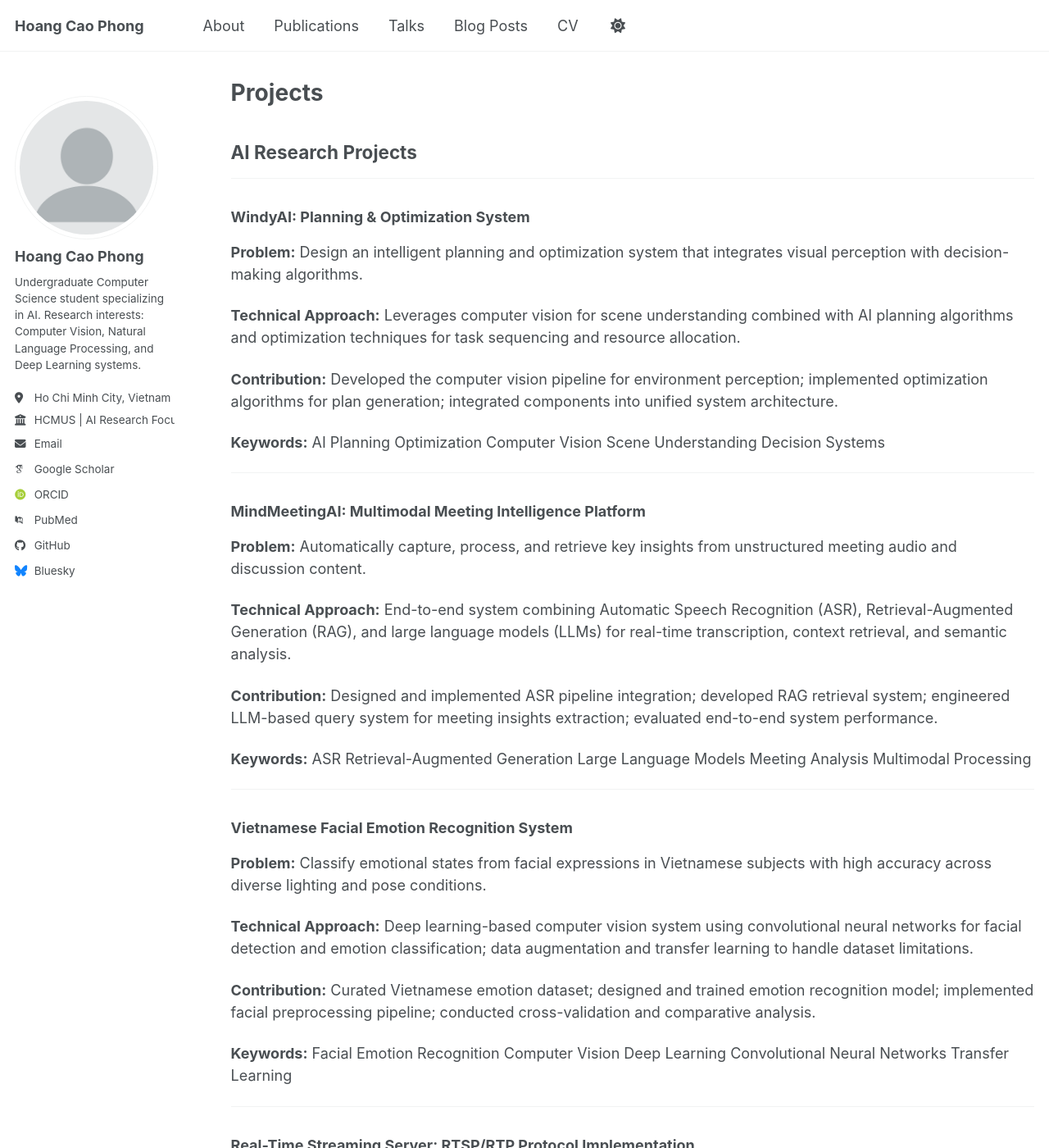
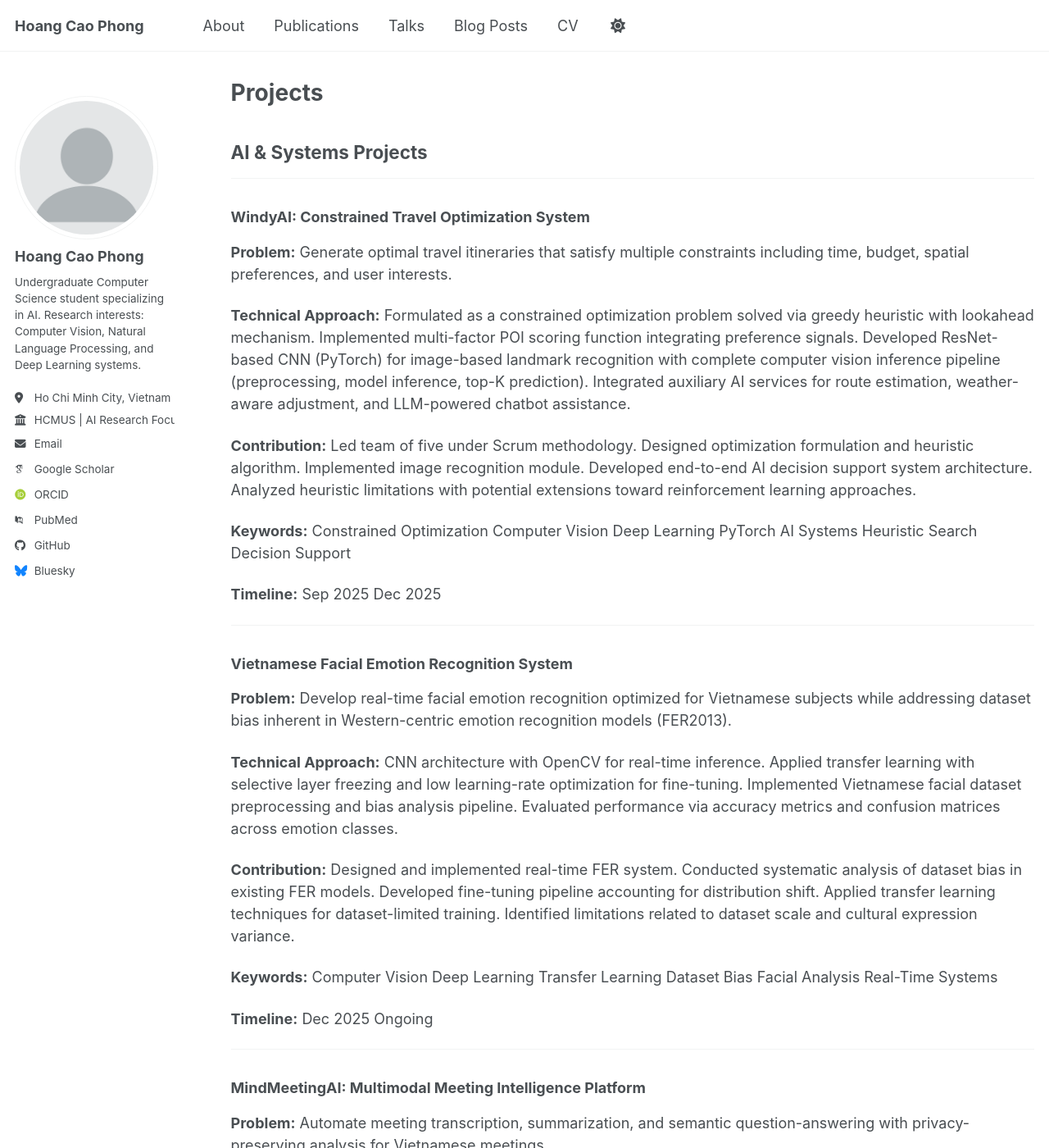
Before and after one commit to HoangCaoPhong/HoangCaoPhong.github.io, a Jekyll site: the page built from _pages/projects.md, in a window 1280 px wide and 1400 px high. Shown: the whole window at 82% size. Built offline with Jekyll 4.4.1, drawn with Linux system fonts in a browser that asks for light colours; some web fonts are replaced; our own code applies the rules of GitHub Pages for plain Markdown files; a script bundle is joined from its source files by our own code; library files that are not in the unit come from our copies; some of the changed text lies outside the part shown.

Commit message:
refactor: generate projects page from CV source
- Extract all projects explicitly stated in CV
- Include 7 projects: WindyAI, Vietnamese FER, MindMeetingAI, RTSP/RTP, MAYBAO, Poker Simulator, Reverse Engineering
- Structure: Problem, Technical Approach, Contribution, Keywords, Timeline
- Use only CV-verified information; no extrapolation
- Academic, lab-ready writing style
- No marketing language
- Add research interests section from CV

```diff
--- a/_pages/projects.md
+++ b/_pages/projects.md
@@ -5,58 +5,128 @@
 author_profile: true
 ---
 
-## AI Research Projects
+## AI & Systems Projects
 
 ---
 
-### WindyAI: Planning & Optimization System
+### WindyAI: Constrained Travel Optimization System
 
-**Problem:** Design an intelligent planning and optimization system that integrates visual perception with decision-making algorithms.
+**Problem:** Generate optimal travel itineraries that satisfy multiple constraints including time, budget, spatial preferences, and user interests.
 
-**Technical Approach:** Leverages computer vision for scene understanding combined with AI planning algorithms and optimization techniques for task sequencing and resource allocation.
+**Technical Approach:**
+Formulated as a constrained optimization problem solved via greedy heuristic with lookahead mechanism. Implemented multi-factor POI scoring function integrating preference signals. Developed ResNet-based CNN (PyTorch) for image-based landmark recognition with complete computer vision inference pipeline (preprocessing, model inference, top-K prediction). Integrated auxiliary AI services for route estimation, weather-aware adjustment, and LLM-powered chatbot assistance.
 
-**Contribution:** Developed the computer vision pipeline for environment perception; implemented optimization algorithms for plan generation; integrated components into unified system architecture.
+**Contribution:**
+Led team of five under Scrum methodology. Designed optimization formulation and heuristic algorithm. Implemented image recognition module. Developed end-to-end AI decision support system architecture. Analyzed heuristic limitations with potential extensions toward reinforcement learning approaches.
 
-**Keywords:** AI Planning  Optimization  Computer Vision  Scene Understanding  Decision Systems
+**Keywords:** Constrained Optimization  Computer Vision  Deep Learning  PyTorch  AI Systems  Heuristic Search  Decision Support
+
+**Timeline:** Sep 2025  Dec 2025
+
+---
+
+### Vietnamese Facial Emotion Recognition System
+
+**Problem:** Develop real-time facial emotion recognition optimized for Vietnamese subjects while addressing dataset bias inherent in Western-centric emotion recognition models (FER2013).
+
+**Technical Approach:**
+CNN architecture with OpenCV for real-time inference. Applied transfer learning with selective layer freezing and low learning-rate optimization for fine-tuning. Implemented Vietnamese facial dataset preprocessing and bias analysis pipeline. Evaluated performance via accuracy metrics and confusion matrices across emotion classes.
+
+**Contribution:**
+Designed and implemented real-time FER system. Conducted systematic analysis of dataset bias in existing FER models. Developed fine-tuning pipeline accounting for distribution shift. Applied transfer learning techniques for dataset-limited training. Identified limitations related to dataset scale and cultural expression variance.
+
+**Keywords:** Computer Vision  Deep Learning  Transfer Learning  Dataset Bias  Facial Analysis  Real-Time Systems
+
+**Timeline:** Dec 2025  Ongoing
 
 ---
 
 ### MindMeetingAI: Multimodal Meeting Intelligence Platform
 
-**Problem:** Automatically capture, process, and retrieve key insights from unstructured meeting audio and discussion content.
+**Problem:** Automate meeting transcription, summarization, and semantic question-answering with privacy-preserving analysis for Vietnamese meetings.
 
-**Technical Approach:** End-to-end system combining Automatic Speech Recognition (ASR), Retrieval-Augmented Generation (RAG), and large language models (LLMs) for real-time transcription, context retrieval, and semantic analysis.
+**Technical Approach:**
+Vietnamese ASR using OpenAI Whisper with transcript normalization pipeline. Implemented Retrieval-Augmented Generation (RAG) using sentence embeddings and vector database (ChromaDB). Integrated local LLM inference (LLaMA3 via Ollama) for privacy-preserving semantic analysis. Designed system for end-to-end meeting intelligence with embedded knowledge retrieval.
 
-**Contribution:** Designed and implemented ASR pipeline integration; developed RAG retrieval system; engineered LLM-based query system for meeting insights extraction; evaluated end-to-end system performance.
+**Contribution:**
+Architected complete AI system pipeline. Integrated Vietnamese ASR with preprocessing normalization. Designed RAG system with semantic search over meeting transcripts. Implemented privacy-preserving local LLM analysis. Framed system as applied research study of RAG effectiveness in meeting intelligence context.
 
-**Keywords:** ASR  Retrieval-Augmented Generation  Large Language Models  Meeting Analysis  Multimodal Processing
+**Keywords:** Automatic Speech Recognition  NLP Pipelines  Retrieval-Augmented Generation  LLM Systems  Semantic Search  Sentence Transformers  Vector Databases  Privacy-Preserving AI
+
+**Timeline:** Sep 2025  Dec 2025
 
 ---
 
-### Vietnamese Facial Emotion Recognition System
+### RTSP/RTP Real-Time Video Streaming Server
 
-**Problem:** Classify emotional states from facial expressions in Vietnamese subjects with high accuracy across diverse lighting and pose conditions.
+**Problem:** Design and implement robust real-time video streaming system handling network constraints and ensuring stable playback under variable bandwidth conditions.
 
-**Technical Approach:** Deep learning-based computer vision system using convolutional neural networks for facial detection and emotion classification; data augmentation and transfer learning to handle dataset limitations.
+**Technical Approach:**
+Implemented RTSP (Real Time Streaming Protocol) over TCP for session control with state machine supporting SETUP, PLAY, PAUSE, TEARDOWN commands (RFC 2326 compliance). Developed RTP (Real-time Transport Protocol) over UDP for media delivery with RFC 3550-compliant 12-byte headers. Designed MJPEG frame fragmentation to handle HD video under UDP MTU constraints. Implemented client-side frame buffering mechanism for latency-stability trade-off.
 
-**Contribution:** Curated Vietnamese emotion dataset; designed and trained emotion recognition model; implemented facial preprocessing pipeline; conducted cross-validation and comparative analysis.
+**Contribution:**
+Designed clientserver architecture. Implemented RTSP state machine and session control. Engineered bit-level RTP packet encoding and packetization. Developed MJPEG frame fragmentation algorithm. Designed adaptive frame buffering mechanism. Analyzed latency-buffering trade-offs and playback stability constraints.
 
-**Keywords:** Facial Emotion Recognition  Computer Vision  Deep Learning  Convolutional Neural Networks  Transfer Learning
+**Keywords:** RTSP  RTP  Real-Time Streaming  Network Protocols  ClientServer Architecture  Bit-Level Encoding  UDP/TCP  Media Delivery
+
+**Timeline:** Sep 2025  Dec 2025
 
 ---
 
-### Real-Time Streaming Server: RTSP/RTP Protocol Implementation
+### MAYBAO: E-Commerce Platform
 
-**Problem:** Design a low-latency, efficient video streaming server supporting industry-standard protocols for distributed AI processing.
+**Problem:** Build a complete e-commerce platform for clothing retail with secure transaction processing and content protection.
 
-**Technical Approach:** Server implementation supporting RTSP/RTP protocols with frame buffering, synchronization, and multi-client connection management for streaming to edge devices and processing nodes.
+**Technical Approach:**
+Built on WordPress with WooCommerce for e-commerce foundation. Implemented responsive design, user authentication, product catalog, and shopping cart. Integrated QR code payment system. Applied SSL encryption for secure communication. Integrated Sucuri Security plugin and invisible watermark technology for content protection.
 
-**Contribution:** Implemented core streaming protocol handlers; designed buffer management system; optimized latency through parallel frame processing; integrated with computer vision pipeline.
+**Contribution:**
+Led team of four using Scrum methodology. Developed complete e-commerce website with core features. Enhanced security infrastructure with SSL and security plugins. Implemented content protection mechanisms.
 
-**Keywords:** RTSP  RTP  Streaming  Real-Time Processing  Low-Latency Systems  Network Protocols
+**Keywords:** Web Development  E-Commerce  WordPress  WooCommerce  Security  Payment Integration
+
+**Timeline:** Sep 2024  Dec 2024
 
 ---
 
-## Project Repositories
+### Poker Simulator Game
 
-Code and additional documentation available on GitHub. Refer to [Publications](/publications/) and [CV](/cv/) for peer-reviewed work and detailed technical contributions.
+**Problem:** Develop multi-mode poker game with functional AI opponents and core game mechanics.
+
+**Technical Approach:**
+Implemented in C++ with modular architecture supporting multiple game modes: PvP, PvE, Single Card Duel, Three Card Poker. Developed card shuffling algorithm and hand ranking algorithm. Designed AI-driven opponent logic. Applied version control via Git.
+
+**Contribution:**
+Led team of three. Designed and implemented complete game mechanics. Engineered card shuffling and hand ranking algorithms. Developed AI opponent logic. Applied SCRUM methodology with weekly coordination.
+
+**Keywords:** C++  Game Development  AI Logic  Algorithms  Software Architecture
+
+**Timeline:** Oct 2024  Nov 2024
+
+---
+
+### Reverse Engineering & Binary Analysis Project
+
+**Problem:** Analyze and crack CrackMe binaries through reverse engineering to extract serial validation algorithms.
+
+**Technical Approach:**
+Binary disassembly using OllyDbg and static analysis with IDA Pro. Reconstructed serial validation algorithms through x86 assembly analysis. Developed C++ keygen tools implementing extracted validation logic.
+
+**Contribution:**
+Led team of two. Disassembled and analyzed CrackMe executables. Reconstructed proprietary serial validation algorithms. Developed functional keygen tools. Authored technical documentation on x86 disassembly and debugging workflows.
+
+**Keywords:** Reverse Engineering  Binary Analysis  x86 Assembly  System Security  Executable Analysis
+
+**Timeline:** Aug 2025  Sep 2025
+
+---
+
+## Research Interests
+
+Current research focus areas:
+
+- **Computer Vision:** Facial analysis and representation learning for culturally diverse, real-world settings
+- **Deep Learning on Limited Data:** Training on underrepresented and Vietnamese-centric datasets with emphasis on data efficiency and generalization
+- **Multimodal AI:** VisionLanguage and SpeechText systems for information fusion and human-centered applications
+- **Applied Optimization:** Heuristic and learning-based methods for AI-driven decision-making, planning, and resource allocation
+- **AI Systems Ethics:** Robustness, bias analysis, and societal impact considerations in production AI systems
```
